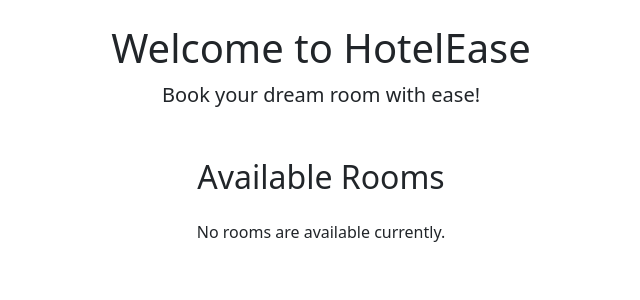
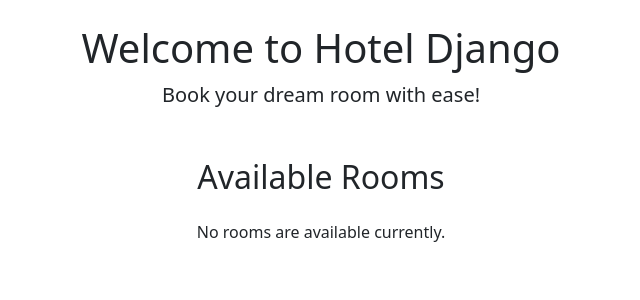
Before and after one commit to dp3729/hotel-room-reservation-system, a Django app: page / in a window 1280 px wide. Shown: the part 56-356 px from the top of the page, without its empty margins (319-959 px from the left). Run offline with Django 5.2, Linux system fonts and the light colour scheme; data that the repository does not hold is empty.

Commit message:
Update home.html

```diff
--- a/hotel_app/templates/home.html
+++ b/hotel_app/templates/home.html
@@ -3,7 +3,7 @@
 {% block content %}
 
 <div class="text-center">
-    <h1>Welcome to HotelEase</h1>
+    <h1>Welcome to Hotel Django</h1>
     <p class="lead">Book your dream room with ease!</p>
     <div class="container mt-5">
         <h2 class="text-center mb-4">Available Rooms</h2>
```
